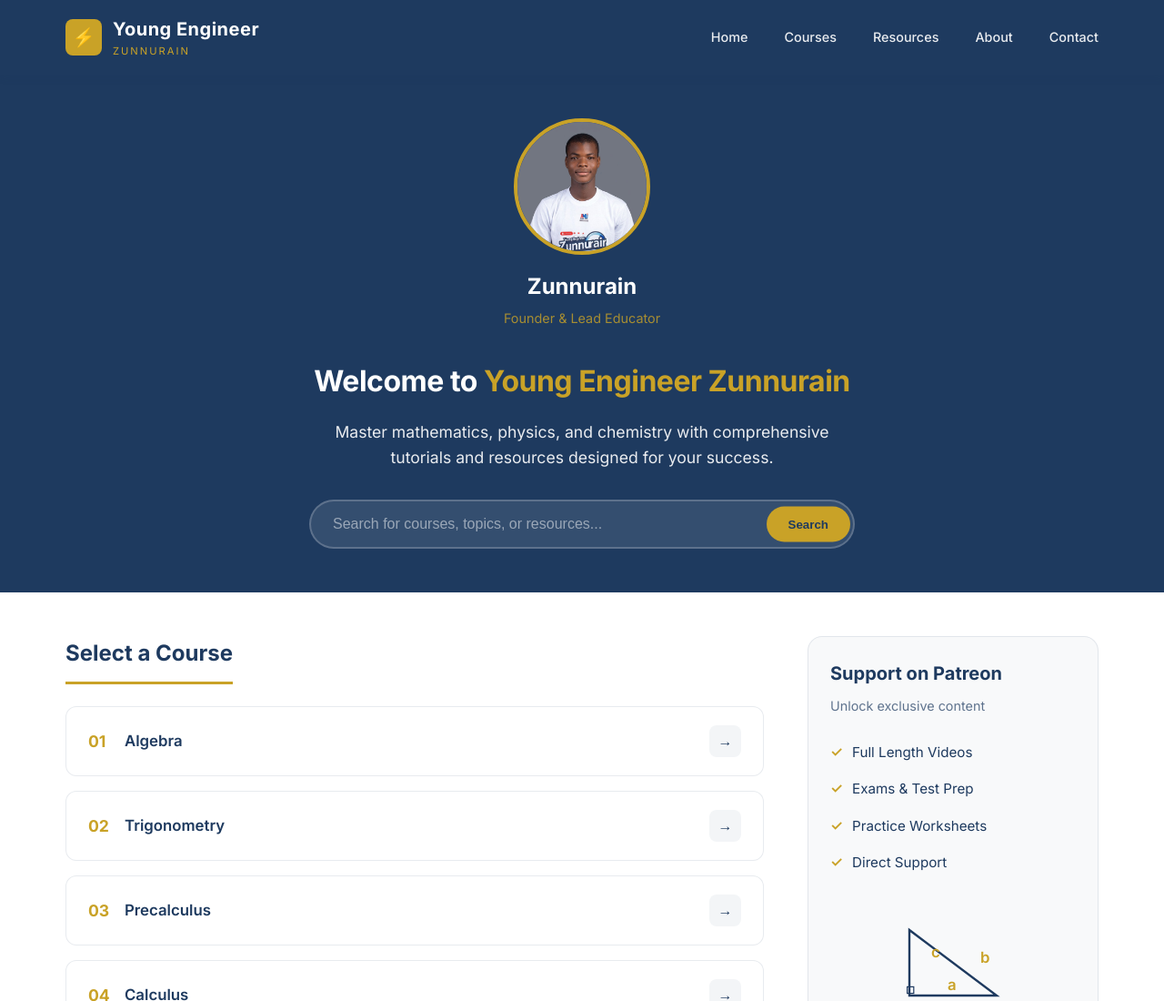
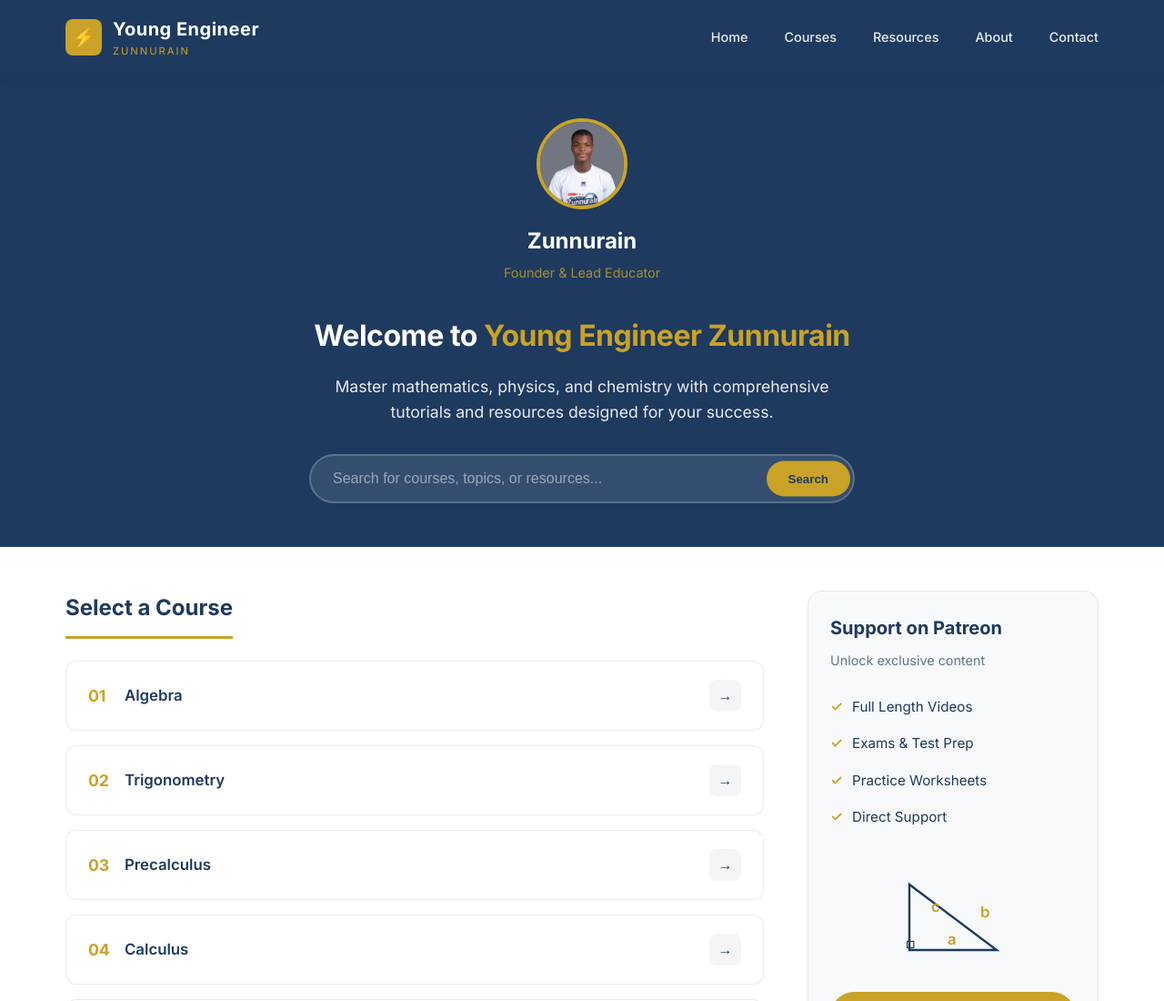
Before and after one commit to Humblerano/zunnurain, a plain HTML site: page index.html in a window 1280 px wide. Shown: the top 1100 px of the page at 91% size. Drawn offline with Linux system fonts and the light colour scheme.

Commit message:
Resize owner avatar dimensions
Reduce the size of the owner avatar to 100px.

```diff
--- a/index.html
+++ b/index.html
@@ -232,8 +232,8 @@
         }
 
         .owner-avatar {
-            width: 150px;
-            height: 150px;
+            width: 100px;
+            height: 100px;
             border-radius: 50%;
             border: 4px solid var(--accent);
             margin: 0 auto 1rem;
```
